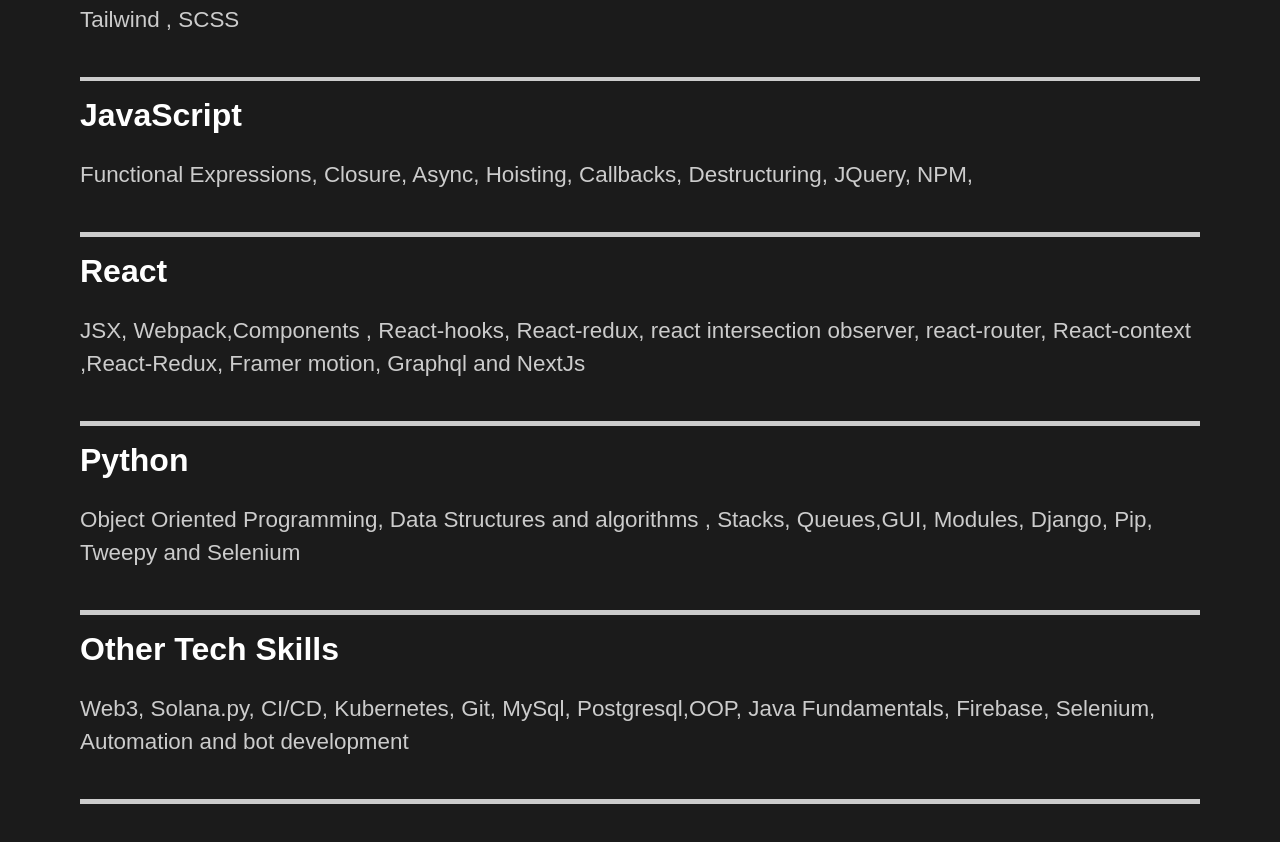
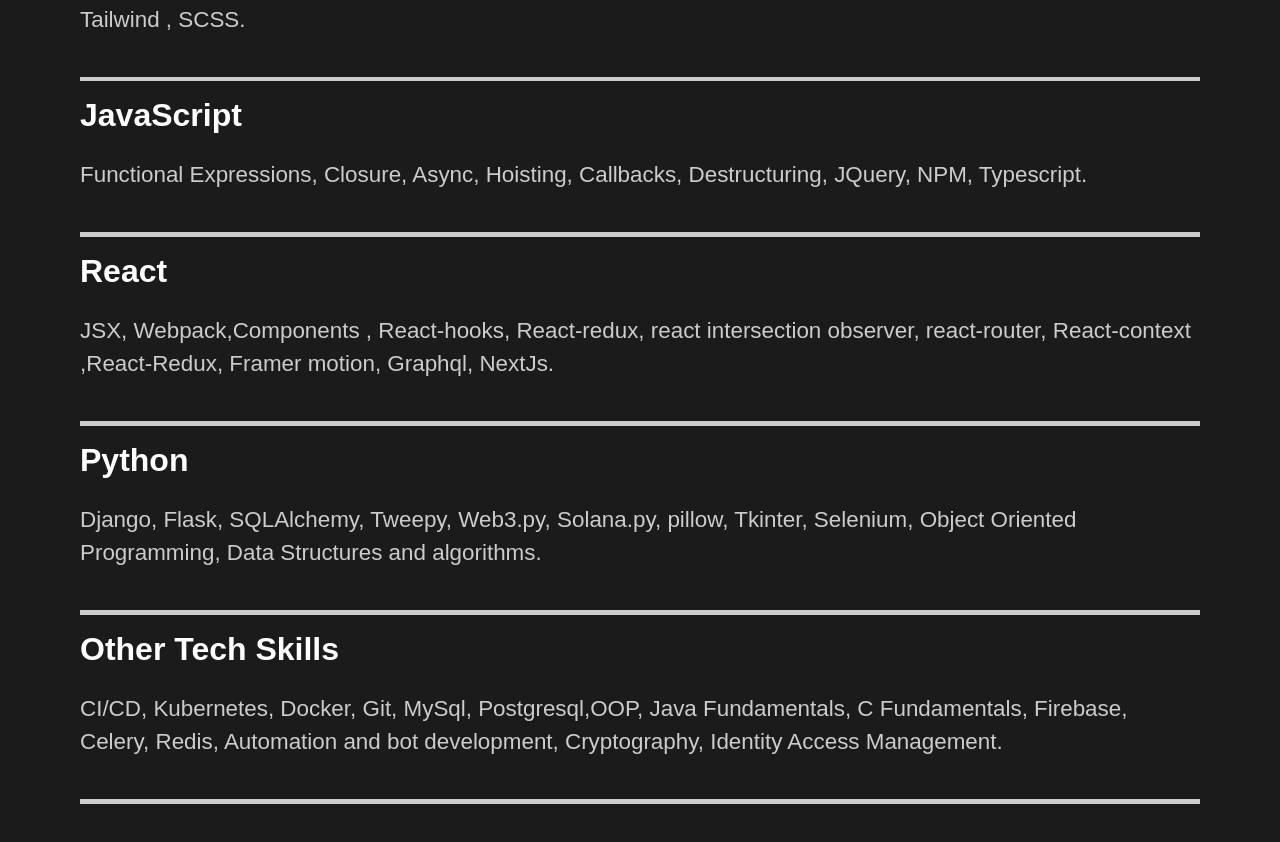
Before and after one commit to HectorGitt/portfolio-new, a React (Create React App) app: page / in a window 1280 px wide. Shown: the part 1265-2107 px from the top of the page. Built offline with nearby package versions, Linux system fonts and the light colour scheme; a web font is replaced by a local one.

Commit message:
updated skills

```diff
--- a/src/components/FaqSection.js
+++ b/src/components/FaqSection.js
@@ -23,42 +23,42 @@
         <Toggle title="Html">
           <div className="answer">
             <p>
-              Accessibility, Semantic Elements, Forms and Validations, SEO Basics, Multimedia
+              Accessibility, Semantic Elements, Forms and Validations, SEO Basics, Multimedia.
             </p>
           </div>
         </Toggle>
         <Toggle title="CSS">
           <div className="answer">
             <p>
-              BEM, Flexbox, Grid, Animations, Responsive design, neumorphism, glassmorphism, Transitions, Bootstrap, Tailwind , SCSS
+              BEM, Flexbox, Grid, Animations, Responsive design, neumorphism, glassmorphism, Transitions, Bootstrap, Tailwind , SCSS.
             </p>
           </div>
         </Toggle>
         <Toggle title="JavaScript">
           <div className="answer">
             <p>
-              Functional Expressions, Closure, Async, Hoisting, Callbacks, Destructuring, JQuery, NPM,
+              Functional Expressions, Closure, Async, Hoisting, Callbacks, Destructuring, JQuery, NPM, Typescript.
             </p>
           </div>
         </Toggle>
         <Toggle title="React">
           <div className="answer">
             <p>
-              JSX, Webpack,Components , React-hooks, React-redux, react intersection observer, react-router, React-context ,React-Redux, Framer motion, Graphql and NextJs
+              JSX, Webpack,Components , React-hooks, React-redux, react intersection observer, react-router, React-context ,React-Redux, Framer motion, Graphql, NextJs.
             </p>
           </div>
         </Toggle>
         <Toggle title="Python">
           <div className="answer">
             <p>
-              Object Oriented Programming, Data Structures and algorithms , Stacks, Queues,GUI, Modules, Django, Pip, Tweepy and Selenium
+            Django, Flask, SQLAlchemy, Tweepy, Web3.py, Solana.py, pillow, Tkinter, Selenium, Object Oriented Programming, Data Structures and algorithms.
             </p>
           </div>
         </Toggle>
         <Toggle title="Other Tech Skills">
           <div className="answer">
             <p>
-              Web3, Solana.py, CI/CD, Kubernetes, Git, MySql, Postgresql,OOP, Java Fundamentals, Firebase, Selenium, Automation and bot development
+              CI/CD, Kubernetes, Docker, Git, MySql, Postgresql,OOP, Java Fundamentals, C Fundamentals, Firebase,  Celery, Redis, Automation and bot development, Cryptography, Identity Access Management.
             </p>
           </div>
         </Toggle>
```
